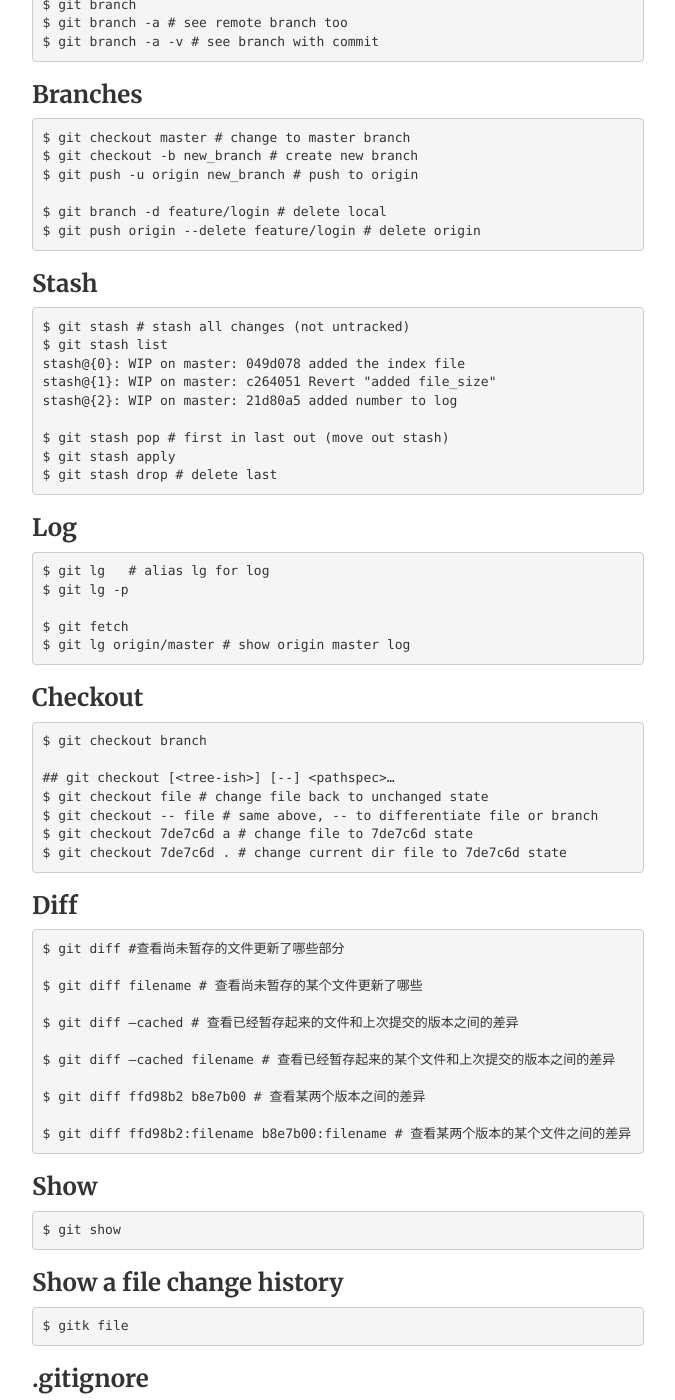
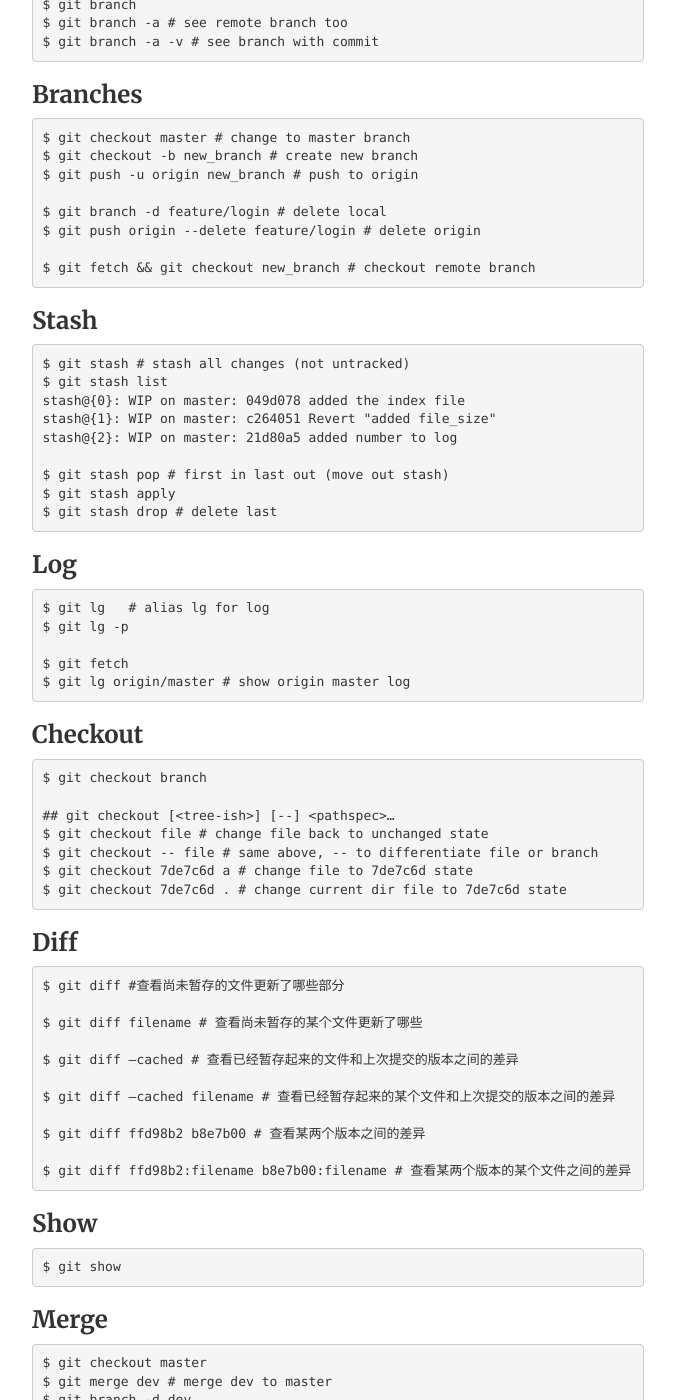
Before and after one commit to FaiChou/faichou.github.io, a Jekyll site: the page built from _posts/2018-10-12-Git速记.md, in a window 1280 px wide and 1400 px high, scrolled down 2240 px. Shown: the whole window, without its empty margins (302-977 px from the left). Built offline with Jekyll 4.4.1, drawn with Linux system fonts in a browser that asks for light colours; comment, search, counter and statistics services are not loaded.

Commit message:
update post

````diff
--- a/_posts/2018-10-12-Git速记.md
+++ b/_posts/2018-10-12-Git速记.md
@@ -85,6 +85,8 @@ $ git push -u origin new_branch # push to origin
 
 $ git branch -d feature/login # delete local
 $ git push origin --delete feature/login # delete origin
+
+$ git fetch && git checkout new_branch # checkout remote branch
 ```
 
 ### Stash
@@ -145,6 +147,14 @@ $ git diff ffd98b2:filename b8e7b00:filename # 查看某两个版本的某个文
 $ git show
 ```
 
+### Merge
+
+```bash
+$ git checkout master
+$ git merge dev # merge dev to master
+$ git branch -d dev
+```
+
 ### Show a file change history
 
 ```bash
````
